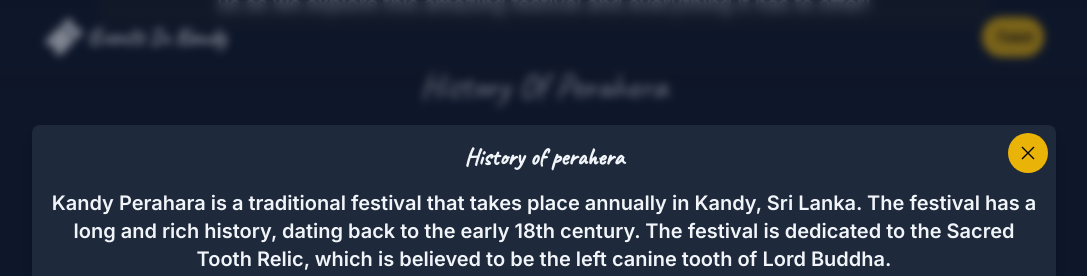
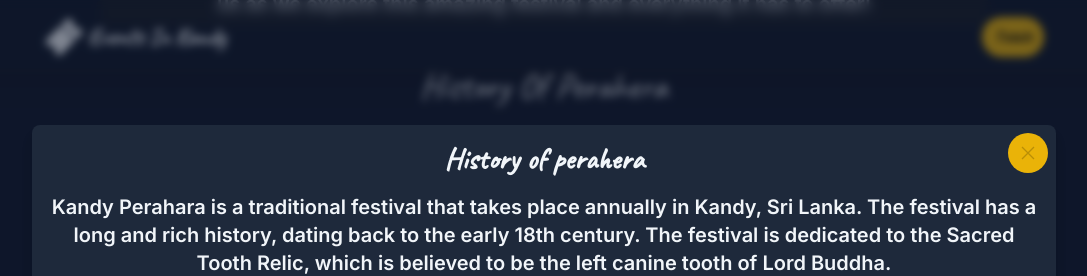
Before and after one commit to rumeshranaweera/kandyperahera, a Next.js app: page / in a window 1280 px wide. Both pictures are taken after a click on the button "Continue Reading". Shown: the part 1150-1426 px from the top of the page, without its empty margins (96-1183 px from the left). Built offline with nearby package versions, Linux system fonts and the light colour scheme.

Commit message:
add history button animation

```diff
--- a/components/history .tsx
+++ b/components/history .tsx
@@ -15,6 +15,8 @@ function Hstory() {
   //   useGlobalContext();
   const [isHistoryModelOpen, setIsHistoryModelOpen] = useState(false);
   const modelRef = useRef<HTMLDivElement>(null);
+
+  const Test = Image;
 
   return (
     <>
@@ -131,7 +133,7 @@ const Modal: React.FC<ModalProps> = ({ onClose }) => {
       // Clean up the event listener when the component is unmounted
       document.removeEventListener("keydown", handleEscapeKeyPress);
     };
-  }, []);
+  }, [isOpen]);
 
   useEffect(() => {
     if (isOpen) {
@@ -149,15 +151,17 @@ const Modal: React.FC<ModalProps> = ({ onClose }) => {
       className="fixed inset-0 z-50 flex items-center justify-center bg-slate-900/50 backdrop-blur-sm"
       onClick={handleOverlayClick}
     >
-      <motion.div className="bg-slate-800 h-4/5 m-2 relative flex flex-col md:flex-col w-full max-w-[1024px] xl:h-[550px] p-4 rounded-lg shadow-lg">
+      <motion.div className="bg-slate-800 group h-4/5 m-2 relative flex flex-col md:flex-col w-full max-w-[1024px] xl:h-[550px] p-4 rounded-lg shadow-lg">
         <button
-          className="absolute z-50 primary-btn top-2 right-2"
+          className="absolute z-50 w-10 h-10 primary-btn top-2 right-2 "
           onClick={() => handleClose()}
         >
-          <GrClose className="" />
+          <GrClose className="duration-300 sm:opacity-20 group-hover:opacity-100 " />
         </button>
         <header className="sticky top-0 left-0 mb-4">
-          <h2 className="text-2xl font-semibold ">History of perahera</h2>
+          <h2 className="text-2xl font-semibold md:text-3xl ">
+            History of perahera
+          </h2>
         </header>
         <div className="flex flex-row overflow-y-scroll md:flex-col">
           <div className="h-full">
```
